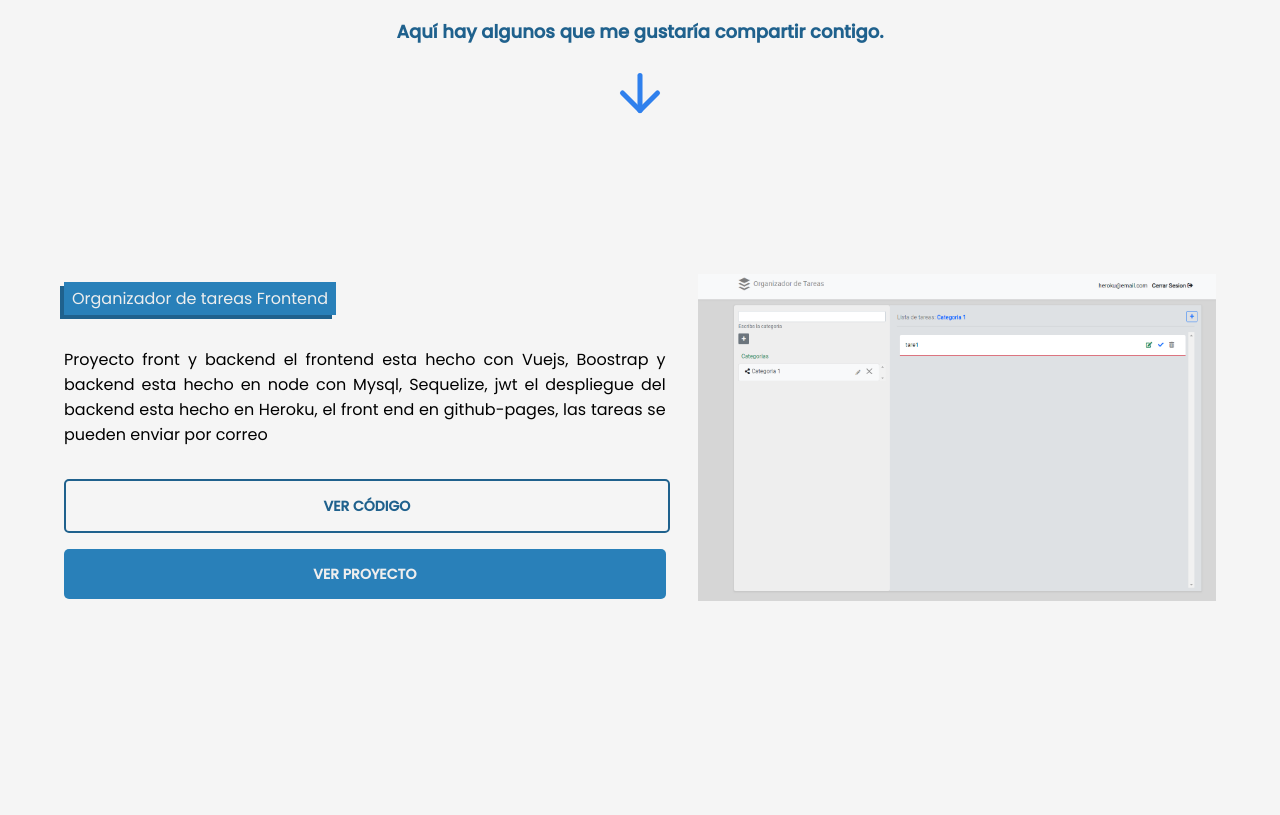
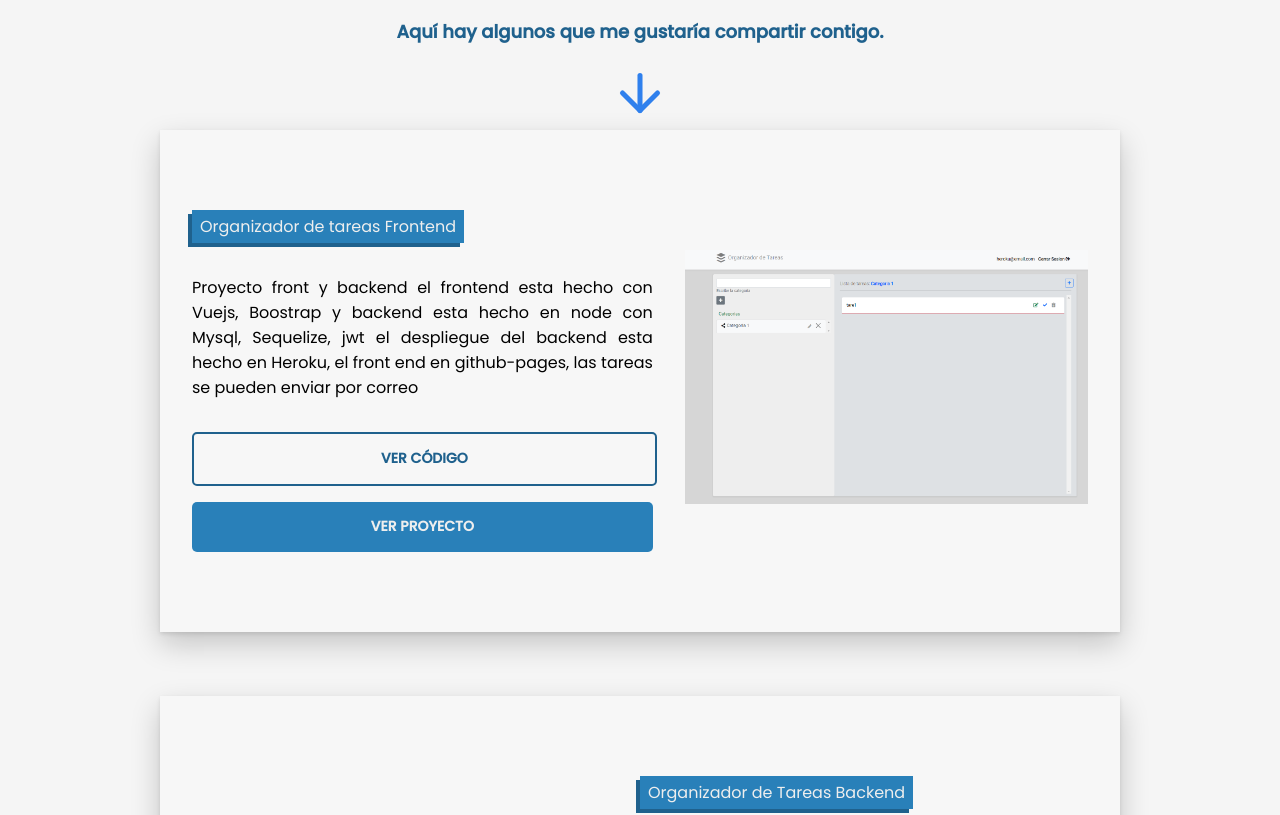
Before and after one commit to JaimeCabrera/portafolio, a React (Create React App) app: page / in a window 1280 px wide. Shown: the part 643-1458 px from the top of the page. Built offline with nearby package versions, Linux system fonts and the light colour scheme.

Commit message:
add new project and fix styles

```diff
--- a/src/App.js
+++ b/src/App.js
@@ -8,6 +8,7 @@ import sl_image from "./assets/images/sl.PNG";
 import otb_image from "./assets/images/otb.PNG";
 import portafolio_image from "./assets/images/portafolio.PNG";
 import gif_image from "./assets/images/gif.PNG";
+import hero_img from './assets/images/hero_img.png'
 import { ContactForm } from "./components/ContactForm";
 
 function App() {
@@ -54,6 +55,13 @@ function App() {
           code="https://github.com/JaimeCabrera/gift-expert"
           url="https://jaimecabrera.github.io/gift-expert/"
         />
+        <Project
+          description="Hero App, una apliacion con un listado de heroes DC, Marvel, un buscador de hero por nombre react usando hooks"
+          title="Heroe App"
+          img={hero_img}
+          code="https://github.com/JaimeCabrera/heroesapp"
+          url="https://heroesapp-zeta.vercel.app/"
+        />
       </section>
       <section className="contact" id="contact">
         <ContactForm />
--- a/src/index.css
+++ b/src/index.css
@@ -18,7 +18,7 @@ body {
 /* header styles */
 .header {
   align-items: center;
-  backdrop-filter: blur(10px);
+  backdrop-filter: blur(5px);
   display: flex;
   flex-direction: row;
   gap: 40px;
@@ -28,6 +28,7 @@ body {
   position: sticky;
   top: 0;
   border-bottom: 1px solid #cacfd2;
+  box-shadow: rgba(0, 0, 0, 0.2) 0px 18px 50px -10px;
 }
 
 .logo {
@@ -175,7 +176,14 @@ body {
 
 /* section projects */
 .project {
-  margin: 5%;
+  padding: 2rem;
+  margin-left: 10rem;
+  margin-right: 10rem;
+  margin-bottom: 4rem;
+  background-color: #f7f7f7;
+  box-shadow: rgba(0, 0, 0, 0.2) 0px 12px 28px 0px,
+    rgba(0, 0, 0, 0.1) 0px 2px 4px 0px,
+    rgba(255, 255, 255, 0.05) 0px 0px 0px 1px inset;
 }
 
 .project-description {
```
Also changed, not shown: src/assets/images/hero_img.png (added), 1 other file (tests, documents, lock files or other folders).
